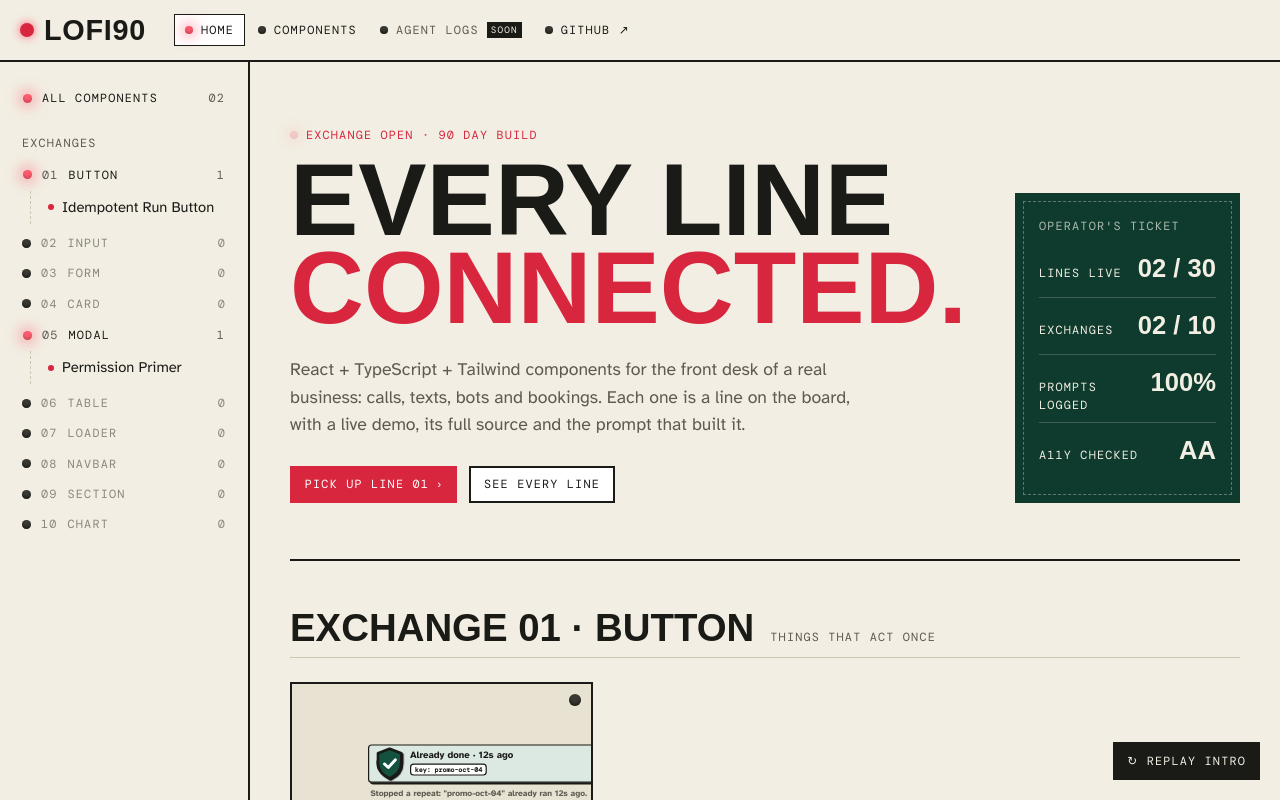
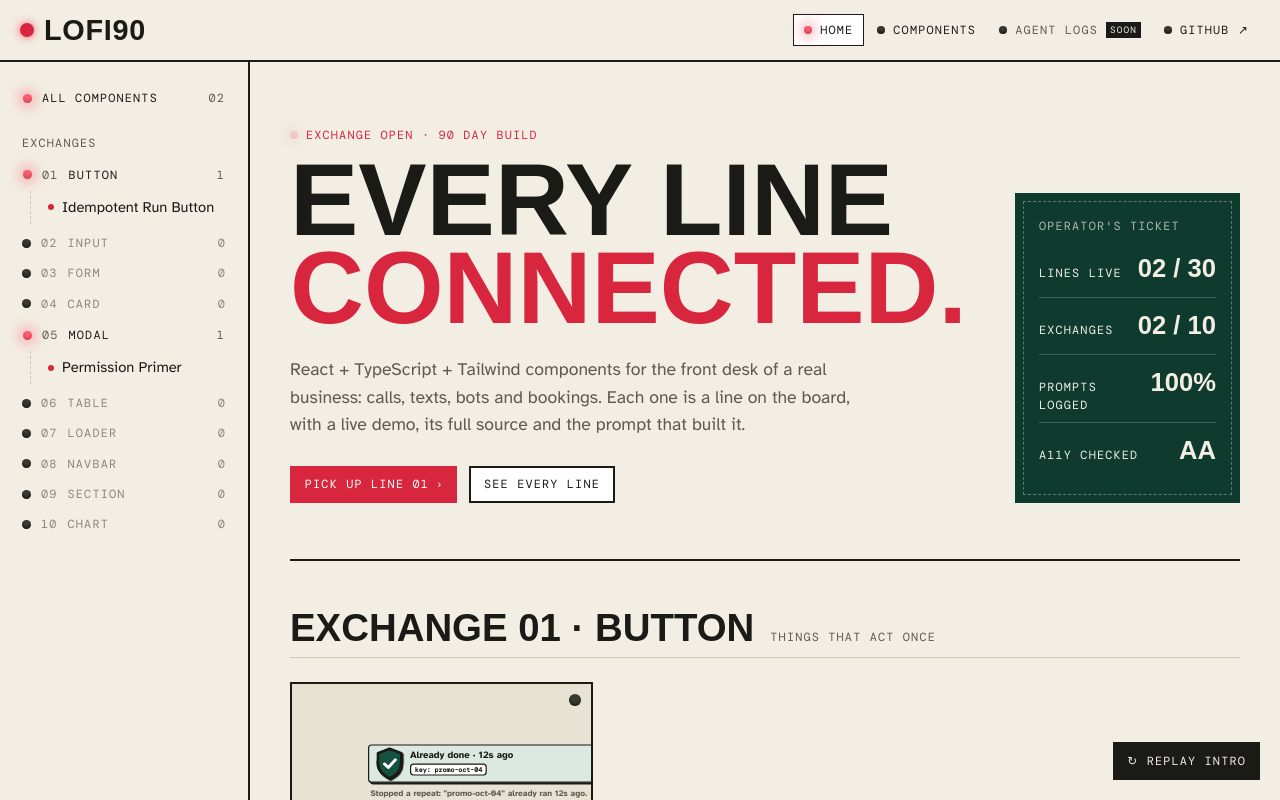
Before and after one commit to RimjhimD/lofi90, a Next.js app: page / in a window 1280 px wide. Shown: the top 800 px of the page. Built offline with nearby package versions, Linux system fonts and the light colour scheme; a web font is replaced by a local one.

Commit message:
Move the site navbar to the right corner

```diff
--- a/src/site/Header.tsx
+++ b/src/site/Header.tsx
@@ -18,7 +18,7 @@ export function Header() {
           <span aria-hidden="true" className="h-3.5 w-3.5 rounded-full bg-signal shadow-[0_0_10px_#ff5a6e]" />
           LOFI90
         </Link>
-        <nav aria-label="Site" className="flex items-center gap-0.5">
+        <nav aria-label="Site" className="ml-auto flex items-center gap-0.5">
           {LINKS.map((l) => {
             const on = l.match(path);
             return (
```
